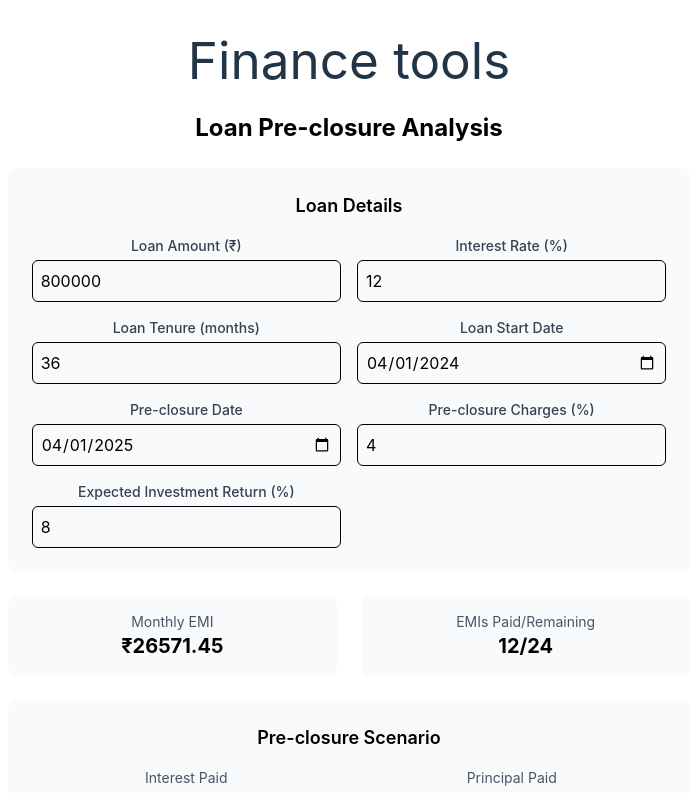
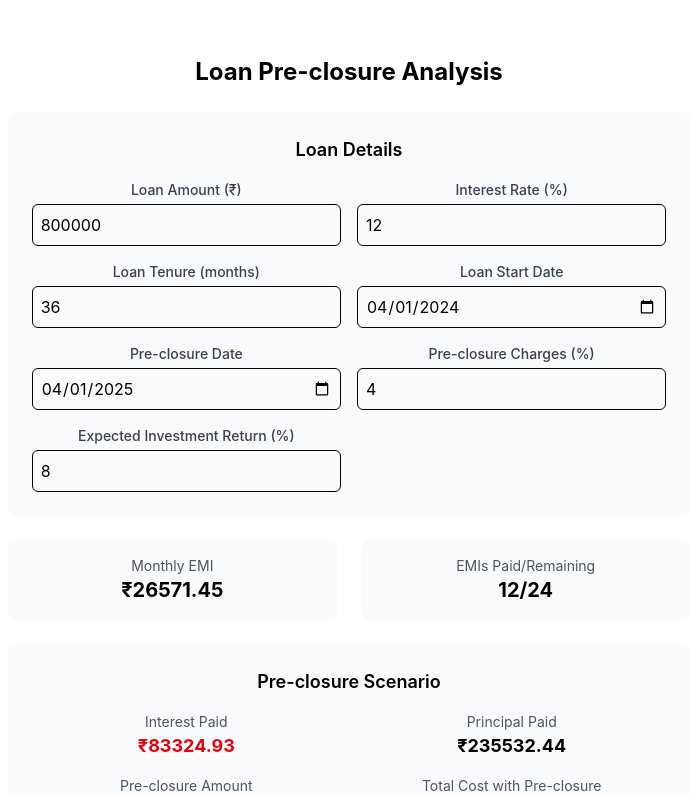
Before and after one commit to suhailsalim/finance-tools, a React (Vite) app: page / in a window 1280 px wide. Shown: the top 793 px of the page, without its empty margins (291-988 px from the left). Built offline with nearby package versions, Linux system fonts and the light colour scheme.

Commit message:
Refactor App component to directly return LoanCalculator without additional markup

```diff
--- a/src/App.tsx
+++ b/src/App.tsx
@@ -2,12 +2,7 @@ import "./App.css";
 import LoanCalculator from "./LoanCalculator";
 
 function App() {
-  return (
-    <div>
-      <h1>Finance tools</h1>
-      <LoanCalculator />
-    </div>
-  );
+  return <LoanCalculator></LoanCalculator>;
 }
 
 export default App;
```
